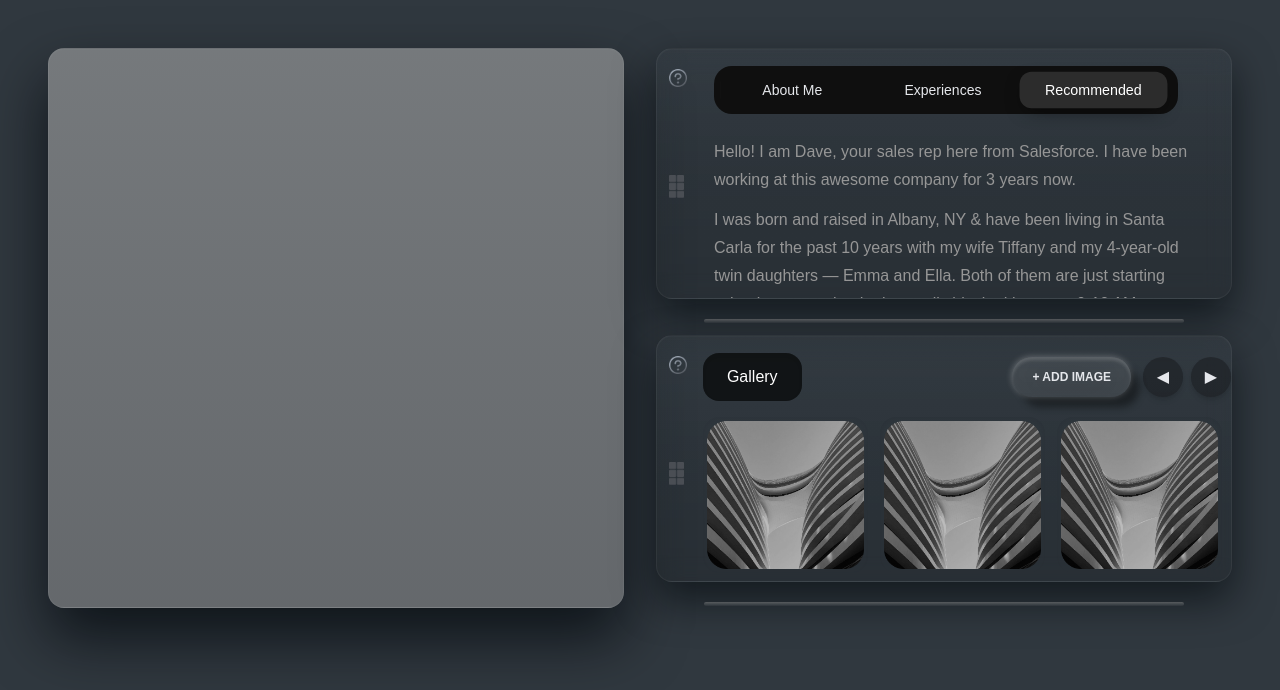
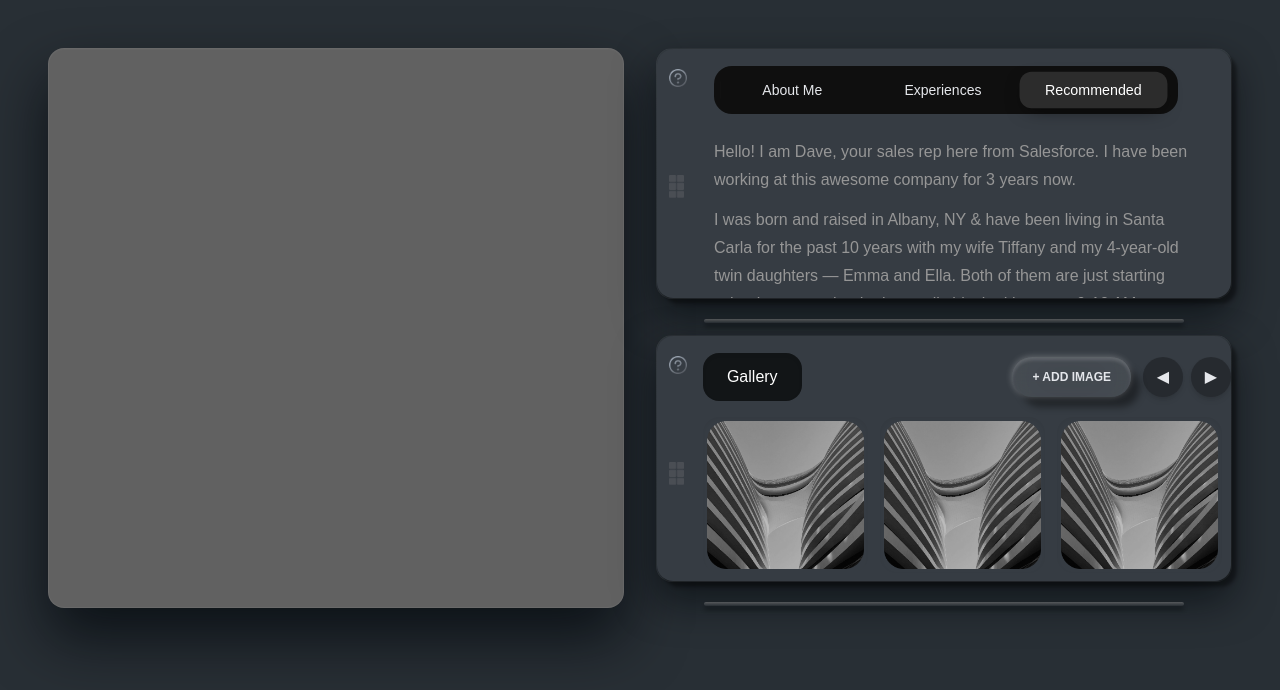
Before and after one commit to errajput/lunacal_assignment, a Next.js app: page / in a window 1280 px wide. Shown: the top 690 px of the page. Built offline with nearby package versions, Linux system fonts and the light colour scheme.

Commit message:
change styling

```diff
--- a/src/app/page.jsx
+++ b/src/app/page.jsx
@@ -1,7 +1,6 @@
 "use client";
 
 import React, { useState } from "react";
-import { HiOutlineQuestionMarkCircle } from "react-icons/hi";
 import RightWidgets from "@/components/RightWidgets";
 import TabsWidget from "@/components/TabsWidget";
 import GalleryWidget from "@/components/GalleryWidgets";
@@ -12,12 +11,12 @@ export default function Page() {
   const tabs = ["About Me", "Experiences", "Recommended"];
 
   return (
-    <main className="min-h-screen bg-[#30383f] text-gray-200 md:p-12 p-6">
+    <main className="min-h-screen bg-[#282f35] text-gray-200 md:p-12 p-6">
       <div className="max-w-[1200px] mx-auto grid grid-cols-1 md:grid-cols-2 gap-8 items-start">
         {/* Left half - empty card */}
         <div className="hidden md:block">
           <div
-            className="h-[560px] rounded-2xl border border-white/5 bg-linear-to-b from-[rgba(164,165,165,0.6)] to-[rgba(136,137,138,0.6)]"
+            className="h-[560px] rounded-2xl border border-white/5 bg-[#616161]"
             style={{
               boxShadow:
                 "inset 0 1px 0 rgba(255,255,255,0.02), 0 30px 60px rgba(2,6,10,0.7)",
@@ -28,7 +27,7 @@ export default function Page() {
         {/* Right column */}
         <div className="space-y-3">
           <RightWidgets>
-            <div className="flex">
+            <div className="flex bg-[#363C43] shadow-[5.67px_5.67px_3.78px_rgba(0,0,0,0.4)] rounded-2xl">
               <div className="w-[8%] mt-5 ml-3">
                 {/* Floating icons */}
                 <div className="flex flex-col gap-22 text-gray-400">
@@ -47,7 +46,7 @@ export default function Page() {
                   />
                 </div>
               </div>
-              <div className="w-[92%] mt-[17px]">
+              <div className="w-[92%] mt-[17px] ">
                 {/* Tabs */}
                 <TabsWidget
                   tabs={tabs}
@@ -92,11 +91,11 @@ export default function Page() {
           </RightWidgets>
 
           {/* Divider */}
-          <div className="h-1 bg-[rgba(255,255,255,0.05)] bg-linear-to-b from-[rgba(164,165,165,0.6)] to-[rgba(136,137,138,0.6) rounded-full mt-5 w-120 ml-12" />
+          <div className="h-1 bg-[rgba(255,255,255,0.05)] bg-linear-to-b from-[rgba(164,165,165,0.6)] to-[rgba(136,137,138,0.6) rounded-full mt-5 w-120 ml-12 shadow-[0_4px_4px_rgba(0,0,0,0.33)]" />
 
           {/* Gallery */}
           <RightWidgets>
-            <div className="flex">
+            <div className="flex bg-[#363C43] shadow-[5.67px_5.67px_3.78px_rgba(0,0,0,0.4)] rounded-2xl">
               <div className="w-[8%] mt-5 ml-3">
                 {/* Floating icons */}
                 <div className="flex flex-col gap-22 text-gray-400">
@@ -120,7 +119,7 @@ export default function Page() {
               </div>
             </div>
           </RightWidgets>
-          <div className="h-1 bg-[rgba(255,255,255,0.05)] bg-linear-to-b from-[rgba(164,165,165,0.6)] to-[rgba(136,137,138,0.6) rounded-full mt-5 w-120 ml-12" />
+          <div className="h-1 bg-[rgba(255,255,255,0.05)] bg-linear-to-b from-[rgba(164,165,165,0.6)] to-[rgba(136,137,138,0.6) rounded-full mt-5 w-120 ml-12 shadow-[0_4px_4px_rgba(0,0,0,0.33)]" />
         </div>
       </div>
     </main>
--- a/src/components/RightWidgets.jsx
+++ b/src/components/RightWidgets.jsx
@@ -3,7 +3,7 @@ import React from "react";
 export default function RightWidgets({ children, className = "" }) {
   return (
     <div
-      className={`relative rounded-2xl border border-white/5 backdrop-blur-md bg-linear-to-b from-[rgba(255,255,255,0.02)] to-[rgba(0,0,0,0.15)] ${className}`}
+      className={`relative rounded-2xl border border-white/5 backdrop-blur-md bg-linear-to-b from-[rgba(255,255,255,0.02)] to-[rgba(0,0,0,0.15)]  ${className}`}
       style={{
         boxShadow:
           "0 18px 40px rgba(2,6,10,0.6), inset 0 1px 0 rgba(255,255,255,0.02)",
```
